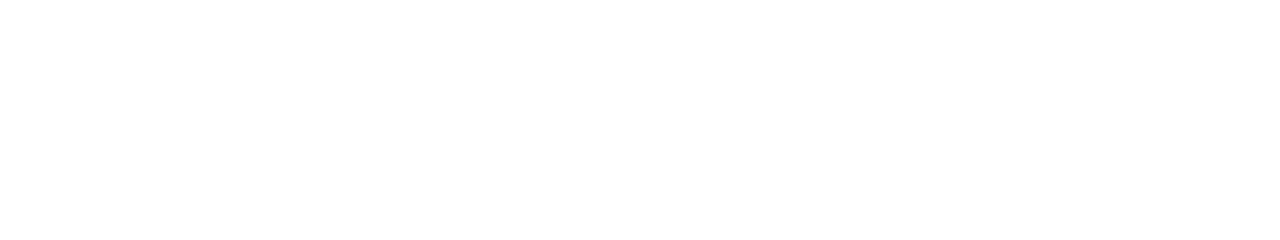
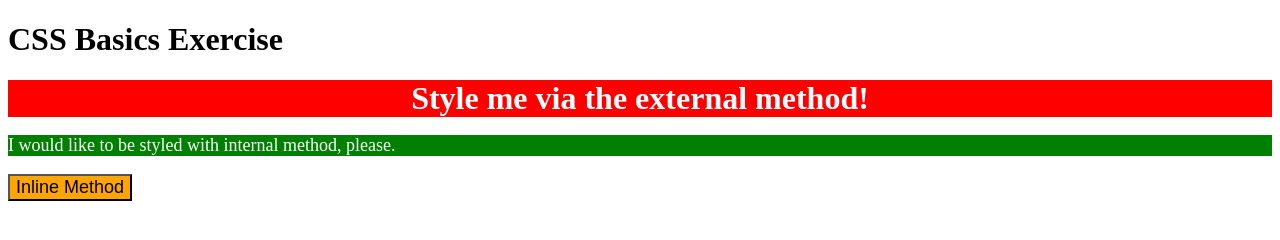
Before and after one commit to TeddyTheKing/css_basic_exercises, a plain HTML site: page index.html in a window 1280 px wide. Drawn offline with Linux system fonts and the light colour scheme.

Commit message:
Use 3 CSS methods

```diff
--- a/css/styles.css
+++ b/css/styles.css
@@ -0,0 +1,7 @@
+div {
+    background-color: red;
+    color: white;
+    font-size: 32px;
+    text-align: center;
+    font-weight: bold;
+}
--- a/index.html
+++ b/index.html
@@ -7,6 +7,16 @@
     </head>
 
     <body>
-
+        <h1>CSS Basics Exercise</h1>
+        <div>Style me via the external method!</div>
+        <p>I would like to be styled with internal method, please.</p>
+            <style>
+                p {
+                   background-color: green;
+                   color: white;
+                   font-size: 18px;
+                }
+            </style>
+        <button style="background-color: orange; font-size: 18px;">Inline Method</button>
     </body>
 </html>
```
